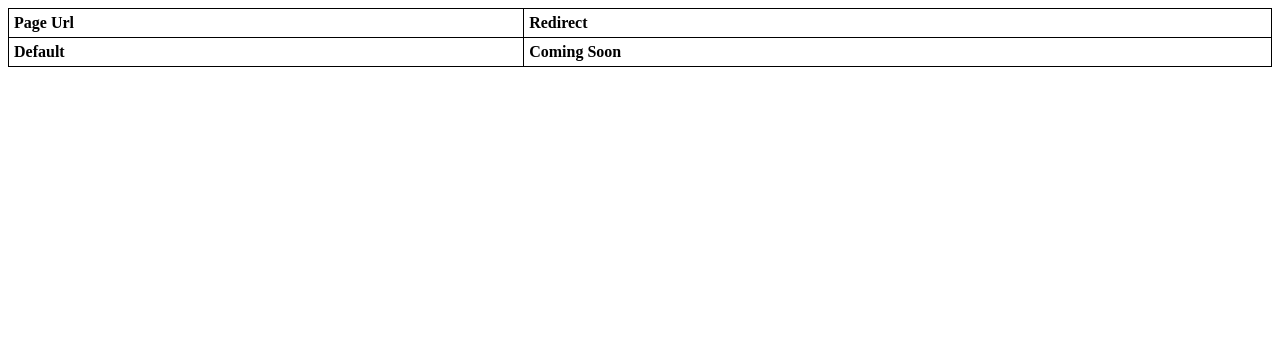
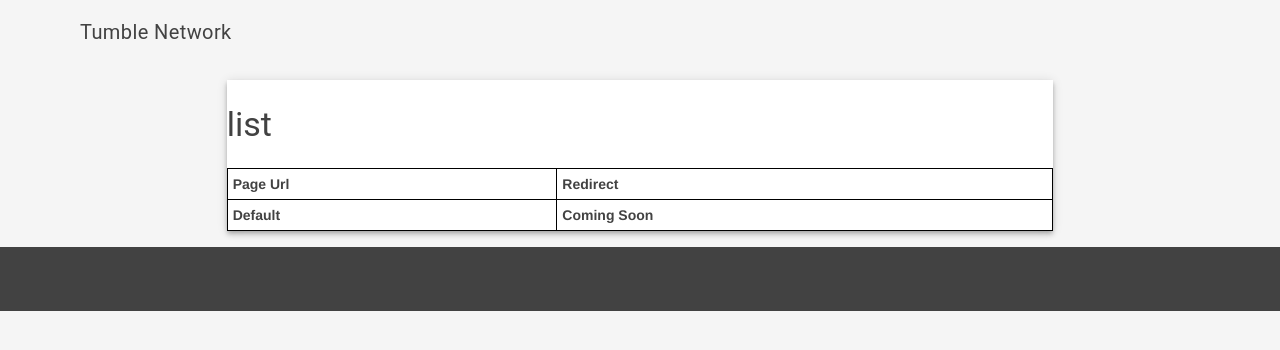
Before and after one commit to tumblenet/go.tumblenet.cu.cc, a Jekyll site: the page built from list.md, in a window 1280 px wide. Shown: the top 350 px of the page. Built offline with Jekyll 4.4.1, drawn with Linux system fonts in a browser that asks for light colours; nearby versions of some CDN libraries; library files that are not in the unit come from our copies.

Commit message:
Update list.md

```diff
--- a/list.md
+++ b/list.md
@@ -1,5 +1,6 @@
 ---
-layout: null
+layout: default
+title: list
 ---
 <style>
 table, th, td {
@@ -13,7 +14,6 @@ th {
     text-align: left;
 }
 </style>
-<body>
 <table style="width:100%">
   <tr>
     <th>Page Url</th>
@@ -56,4 +56,3 @@ th {
 {% endif %}
 {% endfor %}
 </table>
-</body>
```
